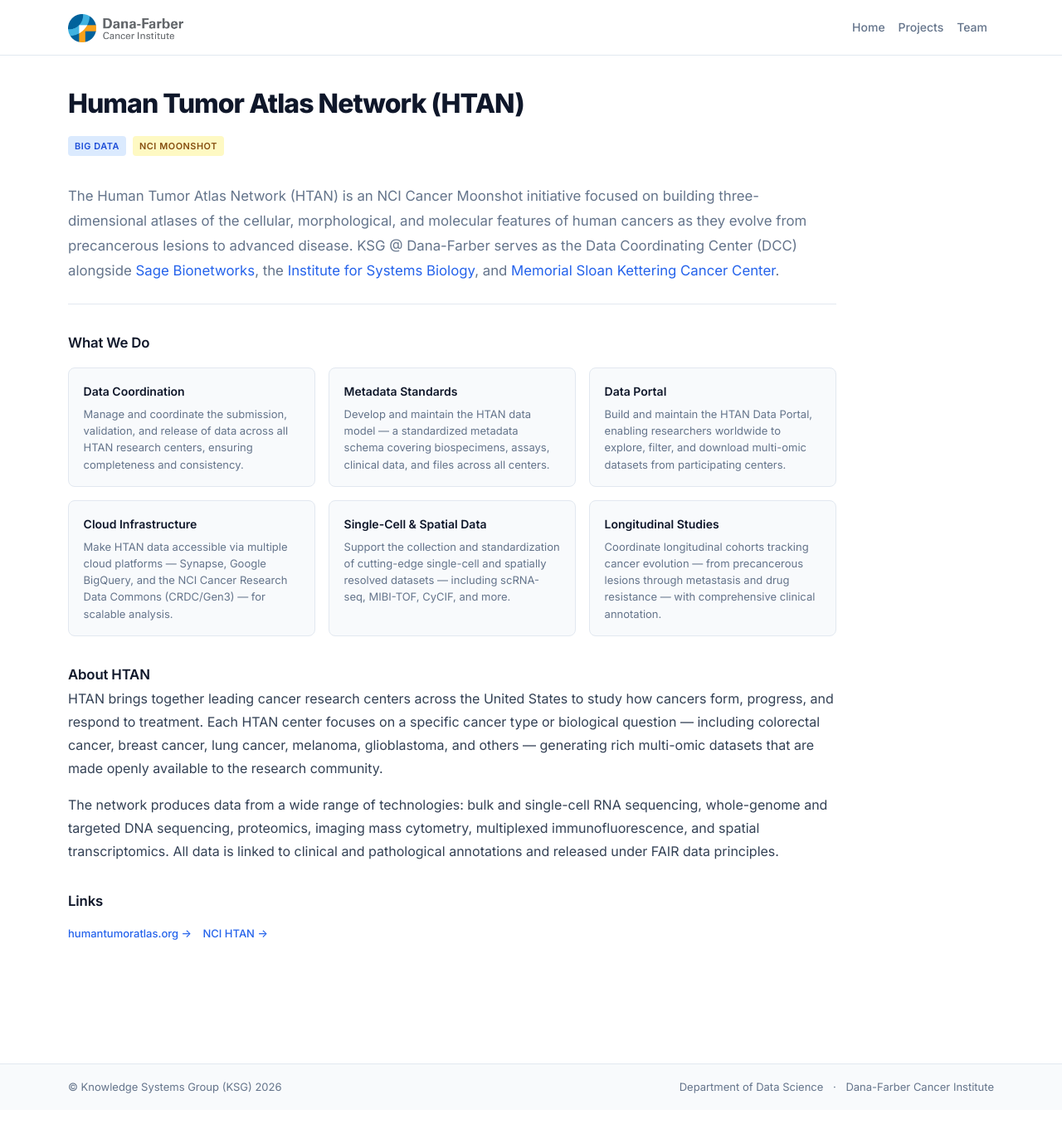
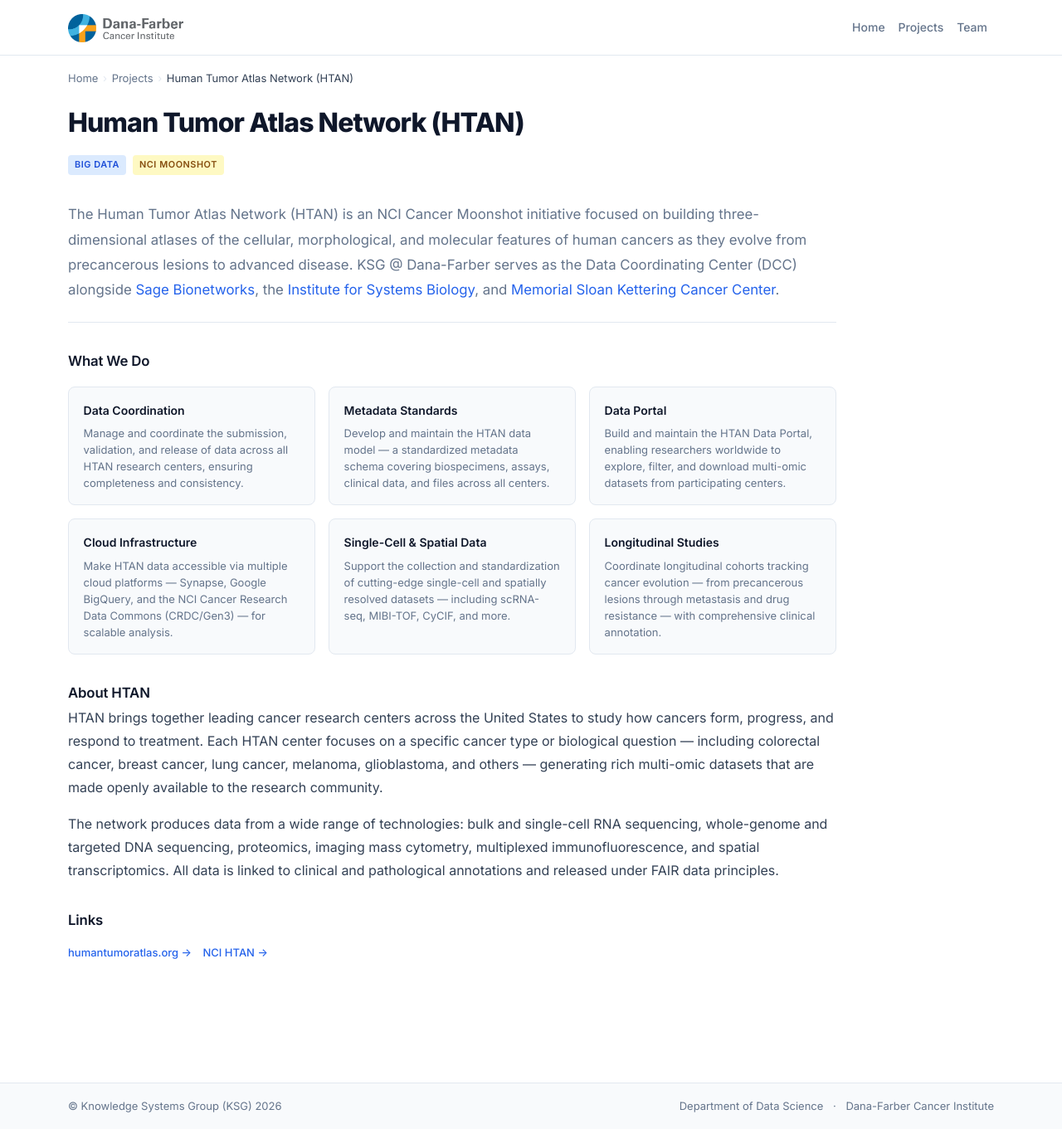
Before and after one commit to dfci/ksg_web, a Jekyll site: the page built from _pages/htan.markdown, in a window 1280 px wide and 1361 px high. Shown: the whole window at 83% size. Built offline with Jekyll 4.4.1, drawn with Linux system fonts in a browser that asks for light colours.

Commit message:
added breadcrumbs

```diff
--- /dev/null
+++ b/_includes/breadcrumbs.html
@@ -0,0 +1,15 @@
+{% if page.parent %}
+<nav aria-label="breadcrumb" class="breadcrumb-nav">
+  <a href="/knowledge-systems/">Home</a>
+  <span class="breadcrumb-sep">›</span>
+  <a href="{{ page.parent_url }}">{{ page.parent }}</a>
+  <span class="breadcrumb-sep">›</span>
+  <span class="breadcrumb-current">{{ page.title }}</span>
+</nav>
+{% elsif page.url != "/" %}
+<nav aria-label="breadcrumb" class="breadcrumb-nav">
+  <a href="/knowledge-systems/">Home</a>
+  <span class="breadcrumb-sep">›</span>
+  <span class="breadcrumb-current">{{ page.title }}</span>
+</nav>
+{% endif %}
--- a/_layouts/page.html
+++ b/_layouts/page.html
@@ -1,6 +1,7 @@
 ---
 layout: default
 ---
+{% include breadcrumbs.html %}
 <h1>{{ page.title }}</h1>
 <div class="page-content">
   {{ content }}
--- a/_pages/cbioportal.markdown
+++ b/_pages/cbioportal.markdown
@@ -2,6 +2,8 @@
 layout: page
 title: cBioPortal for Cancer Genomics
 permalink: /cbioportal/
+parent: Projects
+parent_url: /knowledge-systems/projects/
 ---
 
 <div class="detail-meta">
--- a/_pages/htan.markdown
+++ b/_pages/htan.markdown
@@ -2,6 +2,8 @@
 layout: page
 title: Human Tumor Atlas Network (HTAN)
 permalink: /htan/
+parent: Projects
+parent_url: /knowledge-systems/projects/
 ---
 
 <div class="detail-meta">
--- a/_pages/matchminer-ai.markdown
+++ b/_pages/matchminer-ai.markdown
@@ -2,6 +2,8 @@
 layout: page
 title: MatchMiner-AI
 permalink: /matchminer-ai/
+parent: Projects
+parent_url: /knowledge-systems/projects/
 ---
 
 <div class="detail-meta">
--- a/_pages/matchminer.markdown
+++ b/_pages/matchminer.markdown
@@ -2,6 +2,8 @@
 layout: page
 title: MatchMiner Genomics
 permalink: /matchminer/
+parent: Projects
+parent_url: /knowledge-systems/projects/
 ---
 
 <div class="detail-meta">
--- a/css/styles.css
+++ b/css/styles.css
@@ -445,6 +445,35 @@ a:hover {
   }
 }
 
+/* ===== Breadcrumbs ===== */
+.breadcrumb-nav {
+  font-size: 0.8125rem;
+  color: var(--text-muted);
+  margin-bottom: 0.75rem;
+  display: flex;
+  align-items: center;
+  gap: 0.35rem;
+  flex-wrap: wrap;
+}
+
+.breadcrumb-nav a {
+  color: var(--text-muted);
+  text-decoration: none;
+}
+
+.breadcrumb-nav a:hover {
+  color: var(--accent);
+  text-decoration: underline;
+}
+
+.breadcrumb-sep {
+  color: var(--border);
+}
+
+.breadcrumb-current {
+  color: var(--text-body);
+}
+
 /* ===== Detail pages ===== */
 .detail-lead {
   font-size: 1.05rem;
```
